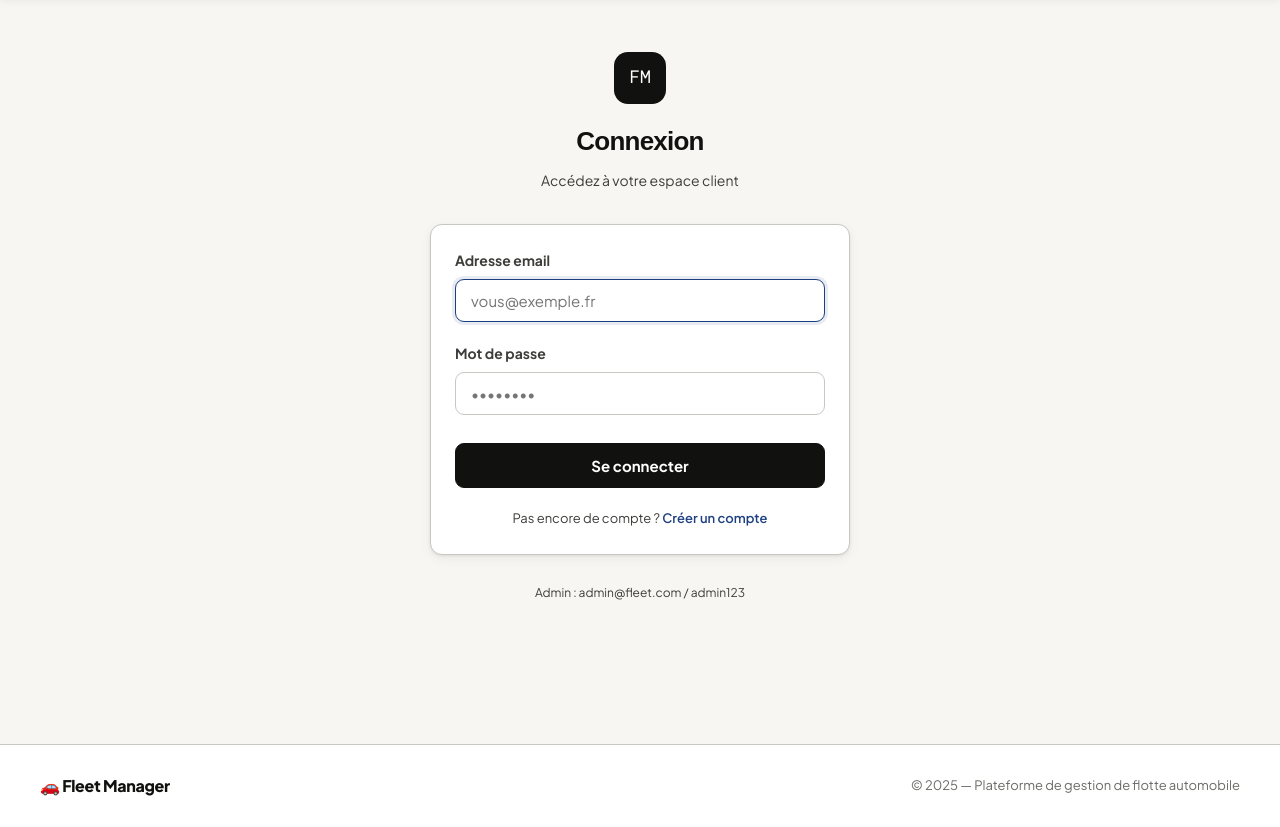
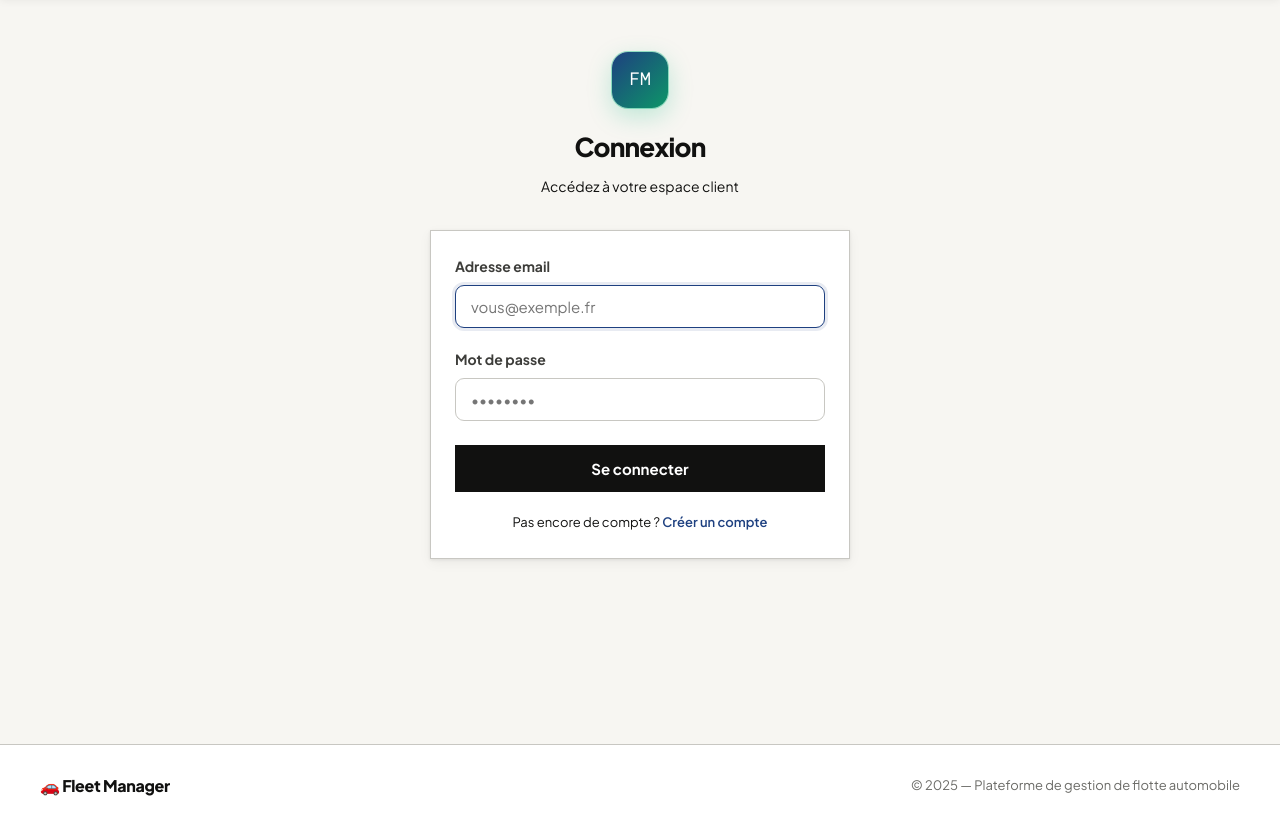
Before and after one commit to pixelelhadji0020-star/fleet-manager-V2, a Flask app: page /connexion in a window 1280 px wide. Shown: the part 68-895 px from the top of the page. Run offline with Flask 3, Linux system fonts and the light colour scheme.

Commit message:
Update login.html

```diff
--- a/templates/login.html
+++ b/templates/login.html
@@ -2,27 +2,35 @@
 {% block title %}Connexion{% endblock %}
 {% block content %}
 <div style="min-height:70vh;display:flex;align-items:center;justify-content:center;padding:40px 20px">
-  <div style="width:100%;max-width:420px">
+  <div style="width:100%;max-width:420px" class="fade-in">
+
+    <!-- Logo + titre -->
     <div style="text-align:center;margin-bottom:32px">
-      <div style="width:52px;height:52px;background:var(--ink);border-radius:14px;display:flex;align-items:center;justify-content:center;margin:0 auto 16px;font-family:'DM Mono',monospace;font-size:18px;color:#fff">FM</div>
-      <h1 style="font-family:'Syne',sans-serif;font-size:26px;font-weight:800;letter-spacing:-.03em;margin-bottom:6px">Connexion</h1>
-      <p style="color:var(--ink-70);font-size:14px">Accédez à votre espace client</p>
+      <div style="width:56px;height:56px;background:linear-gradient(135deg,var(--accent) 0%,#0d9668 100%);border-radius:16px;display:flex;align-items:center;justify-content:center;margin:0 auto 18px;font-family:'DM Mono',monospace;font-size:18px;color:#fff;box-shadow:0 0 0 1px rgba(16,185,129,.4),0 8px 24px rgba(16,185,129,.25)">FM</div>
+      <h1 style="font-size:26px;font-weight:800;letter-spacing:-.03em;margin-bottom:6px;color:var(--text-primary)">Connexion</h1>
+      <p style="color:var(--text-secondary);font-size:14px">Accédez à votre espace client</p>
     </div>
-    <div class="card">
+
+    <!-- Formulaire -->
+    <div class="card" style="border-radius:var(--radius-lg)">
       <form method="post">
-        <div class="form-group"><label class="form-label">Adresse email</label>
-          <input class="form-input" type="email" name="email" required placeholder="vous@exemple.fr" autofocus></div>
-        <div class="form-group"><label class="form-label">Mot de passe</label>
-          <input class="form-input" type="password" name="password" required placeholder="••••••••"></div>
-        <button type="submit" class="btn btn-primary" style="width:100%;justify-content:center;font-size:15px;padding:12px;margin-top:8px">Se connecter</button>
+        <div class="form-group">
+          <label class="form-label">Adresse email</label>
+          <input class="form-input" type="email" name="email" required placeholder="vous@exemple.fr" autofocus>
+        </div>
+        <div class="form-group">
+          <label class="form-label">Mot de passe</label>
+          <input class="form-input" type="password" name="password" required placeholder="••••••••">
+        </div>
+        <button type="submit" class="btn btn-primary" style="width:100%;justify-content:center;font-size:15px;padding:13px;margin-top:4px;border-radius:var(--radius-sm)">
+          Se connecter
+        </button>
       </form>
-      <div style="text-align:center;margin-top:20px;font-size:13px;color:var(--ink-70)">
+      <div style="text-align:center;margin-top:20px;font-size:13px;color:var(--text-secondary)">
         Pas encore de compte ? <a href="/inscription" style="color:var(--accent);font-weight:600">Créer un compte</a>
       </div>
     </div>
-    <div style="margin-top:16px;padding:12px 16px;background:var(--ink-07);border-radius:10px;font-size:12px;color:var(--ink-70);text-align:center">
-      Admin : admin@fleet.com / admin123
-    </div>
+
   </div>
 </div>
 {% endblock %}
```
